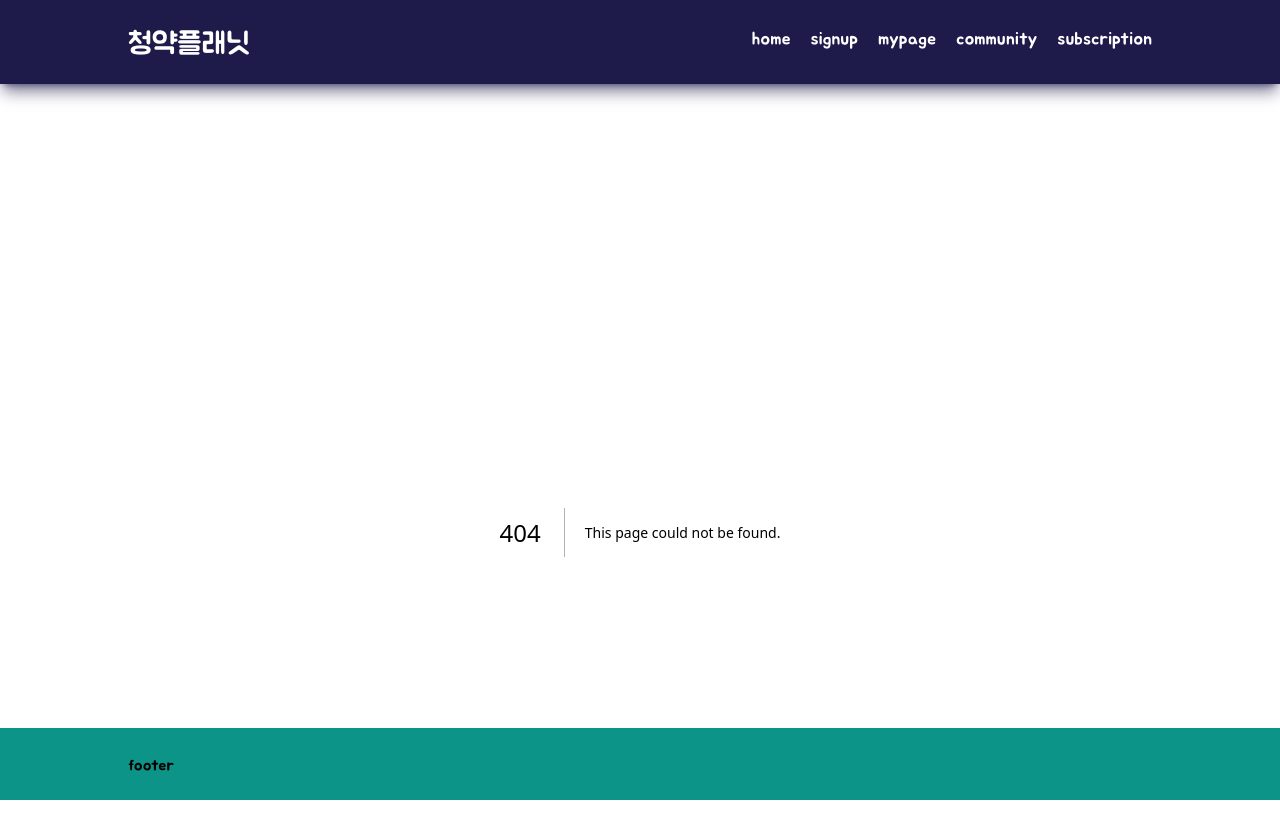
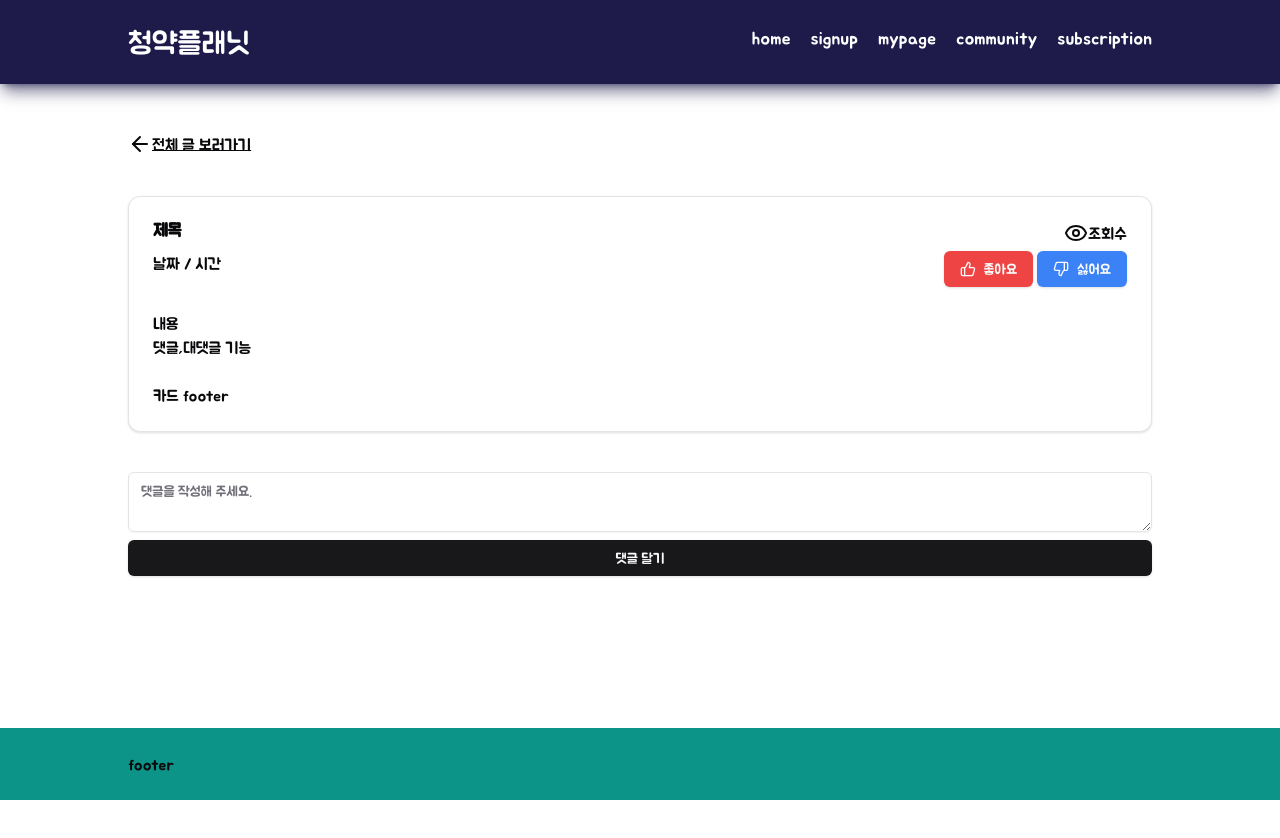
Before and after one commit to cheongyakplanet/FE, a Next.js app: page /community/detail in a window 1280 px wide. Before the commit this address had no page. Shown: the top 838 px of the page. After the commit the page ends 800 px from the top, so only its background shows below. Built offline with nearby package versions, Linux system fonts and the light colour scheme.

Commit message:
Feat: 커뮤니티 상세페이지, lucide 설치
- 커뮤니티 상세피이지 UI

```diff
--- /dev/null
+++ b/src/app/community/detail/page.tsx
@@ -0,0 +1,53 @@
+import Link from 'next/link';
+
+import { ArrowLeft, Eye, ThumbsDown, ThumbsUp } from 'lucide-react';
+
+import { Button } from '@/components/ui/button';
+import { Card, CardContent, CardFooter, CardHeader, CardTitle } from '@/components/ui/card';
+import { Textarea } from '@/components/ui/textarea';
+
+export default function detail() {
+  return (
+    <div className="space-y-10">
+      <Link href="/community" className="flex space-y-1 underline">
+        <ArrowLeft />
+        전체 글 보러가기
+      </Link>
+      <Card>
+        <CardHeader>
+          <div className="flex justify-between">
+            <div>
+              <CardTitle>제목</CardTitle>
+            </div>
+            <div className="flex">
+              <Eye />
+              조회수
+            </div>
+          </div>
+          <div className="flex justify-between">
+            <div>날짜 / 시간</div>
+            <div className="space-x-1">
+              <Button className="bg-red-500">
+                <ThumbsUp />
+                좋아요
+              </Button>
+              <Button className="bg-blue-500">
+                <ThumbsDown />
+                싫어요
+              </Button>
+            </div>
+          </div>
+        </CardHeader>
+        <CardContent>
+          <div>내용</div>
+          <div>댓글,대댓글 기능</div>
+        </CardContent>
+        <CardFooter>카드 footer</CardFooter>
+      </Card>
+      <div className="space-y-2">
+        <Textarea placeholder="댓글을 작성해 주세요." />
+        <Button className="w-full">댓글 달기</Button>
+      </div>
+    </div>
+  );
+}
```
